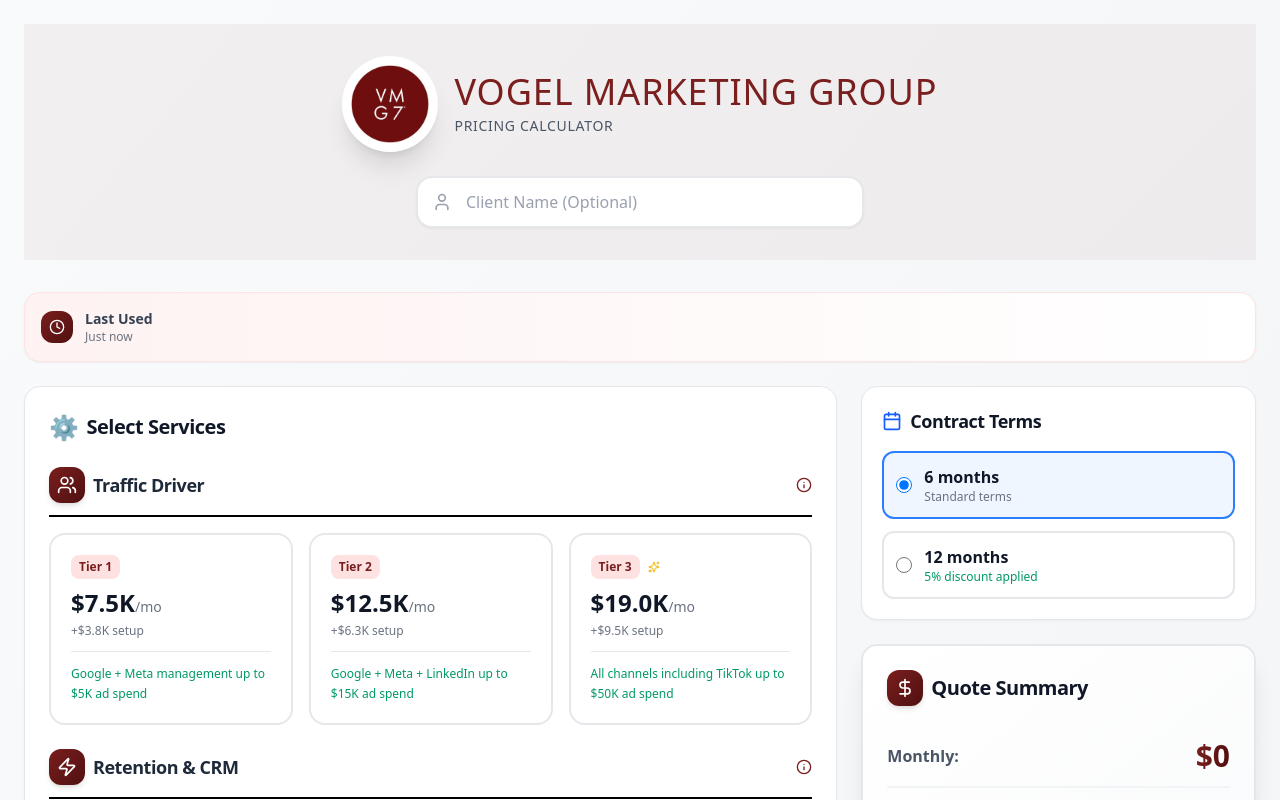
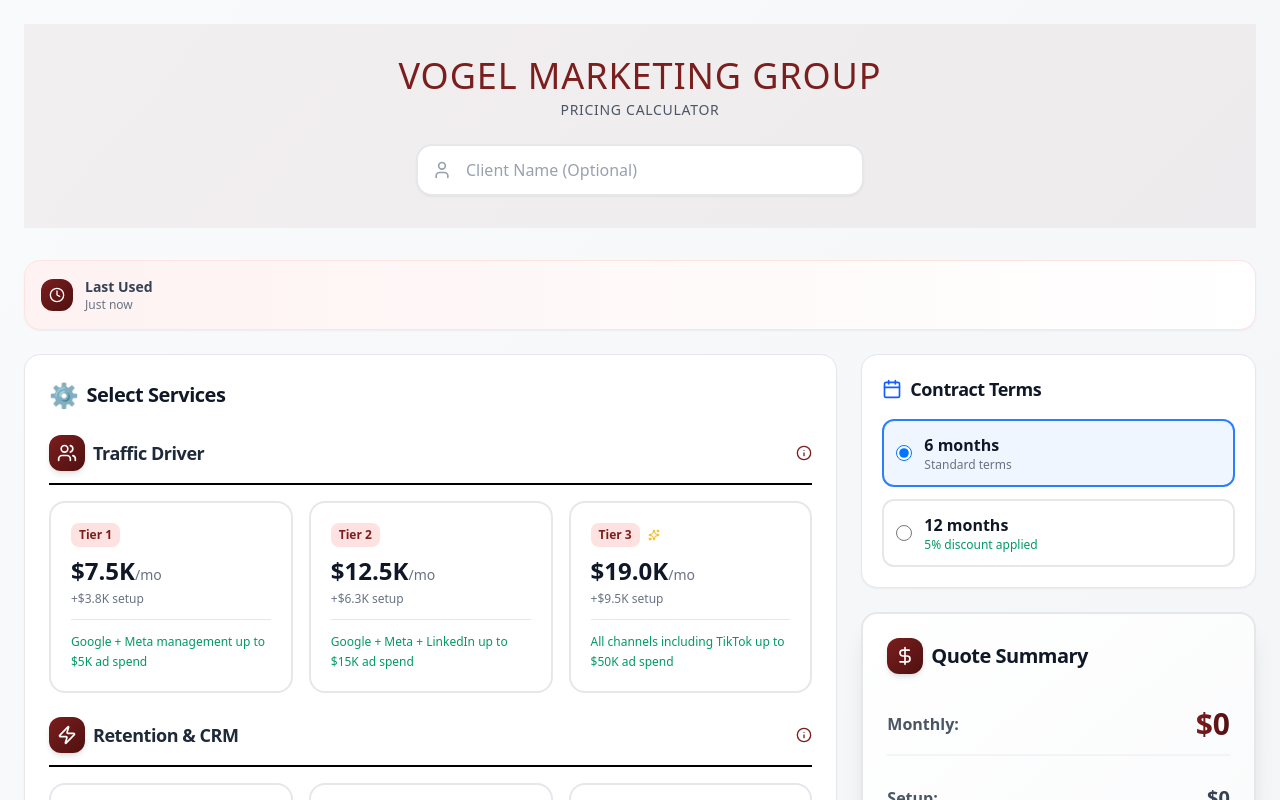
Before and after one commit to juliusalba/propodocs, a React (Vite) app: page / in a window 1280 px wide. Shown: the top 800 px of the page. Built offline with nearby package versions, Linux system fonts and the light colour scheme.

Commit message:
Remove circular logo from header

```diff
--- a/src/components/Header.tsx
+++ b/src/components/Header.tsx
@@ -12,19 +12,12 @@
             <div className="absolute inset-0 gradient-primary opacity-5"></div>
 
             <div className="relative text-center p-8">
-                {/* Logo and Title */}
-                <div className="flex items-center justify-center gap-4 mb-6">
-                    <img
-                        src="/vmg-logo-circle.jpg"
-                        alt="VMG Logo"
-                        className="w-24 h-24 rounded-full shadow-xl object-cover"
-                    />
-                    <div className="text-left">
-                        <h1 className="text-4xl font-light tracking-wide" style={{ color: '#7A1E1E' }}>
-                            VOGEL MARKETING GROUP
-                        </h1>
-                        <p className="text-sm text-gray-600 font-light tracking-wider mt-1">PRICING CALCULATOR</p>
-                    </div>
+                {/* Title */}
+                <div className="mb-6">
+                    <h1 className="text-4xl font-light tracking-wide" style={{ color: '#7A1E1E' }}>
+                        VOGEL MARKETING GROUP
+                    </h1>
+                    <p className="text-sm text-gray-600 font-light tracking-wider mt-1">PRICING CALCULATOR</p>
                 </div>
                 {/* Client Name Input */}
                 <div className="max-w-md mx-auto">
```
